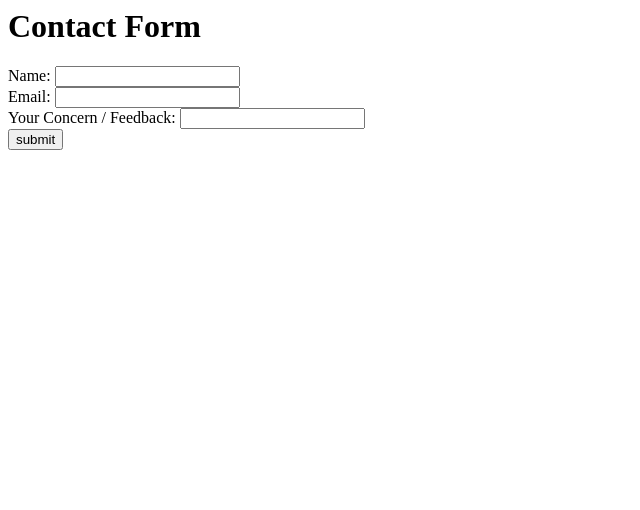
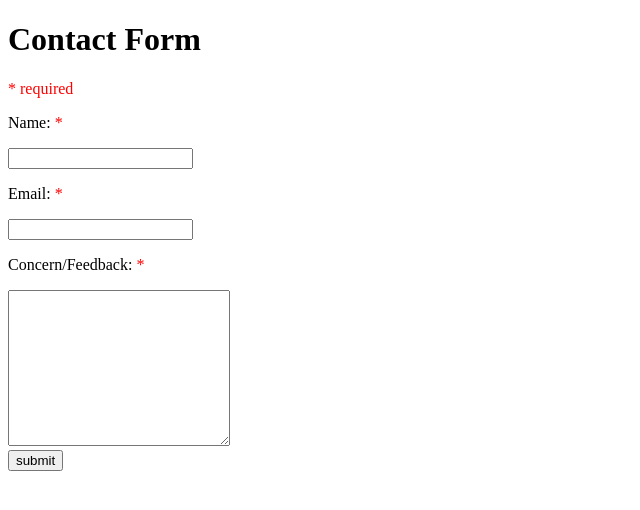
Before and after one commit to puffin-beta/CSP_SEM1_FINAL_PROJECT, a PHP site: page /contact.php in a window 1280 px wide. Shown: the top 510 px of the page, without its empty margins (0-640 px from the left). Run offline with PHP 8.4, Linux system fonts and the light colour scheme.

Commit message:
Update contact.php

```diff
--- a/contact-page/contact.php
+++ b/contact-page/contact.php
@@ -1,9 +1,19 @@
-<?php
-	echo "<h1>Contact Form</h1>
-		  <form action=\"contact1.php\" method=\"get\">
-			Name: <input type=\"text\" name=\"name\" required></input><br/>
-			Email: <input type=\"text\" name=\"email\" required></input><br/>
-			Your Concern / Feedback: <input type=\"comment\" name=\"concern\" required></input><br/>
-			<input type=\"submit\" value=\"submit\"></input>
-		  </form>";
-?>
+<!DOCTYPE html>
+<html>
+	<head></head>
+	<style>
+		span{
+			color: red;
+		}
+	</style>
+	<body>
+		<h1>Contact Form</h1>
+		<span>* required</span>
+		<form method="POST">
+			<p>Name: <span>*</span></p><input type="text" name="name" required></input>
+			<p>Email: <span>*</span></p><input type="text" name="email" required></input>
+			<p>Concern/Feedback: <span>*</span></p><textarea name="concern" rows="10" cols="25"></textarea><br/>
+			<input type="submit" value="submit"></input>
+		</form>
+	</body>
+</html>
```
